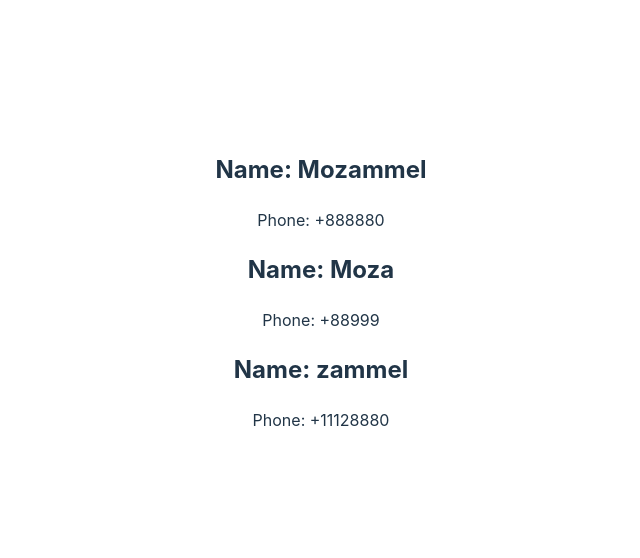
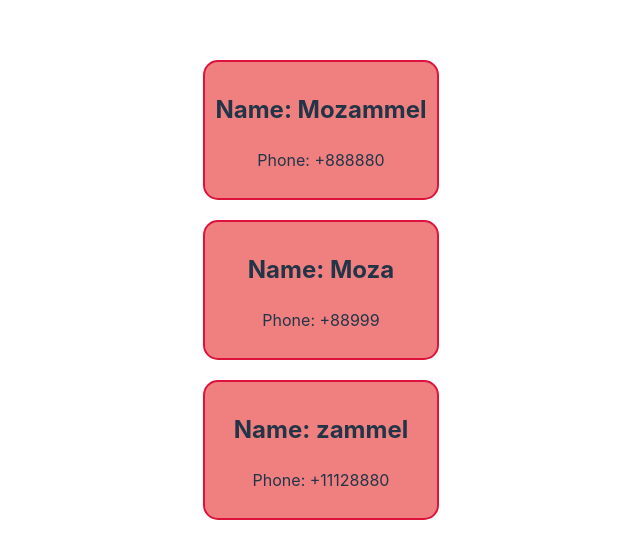
Before and after one commit to ImranSarkerWeb/react-practice, a React (Vite) app: page / in a window 1280 px wide. Shown: the part 110-668 px from the top of the page, without its empty margins (319-959 px from the left). Built offline with nearby package versions, Linux system fonts and the light colour scheme.

Commit message:
style added

```diff
--- a/src/App.css
+++ b/src/App.css
@@ -40,3 +40,10 @@
 .read-the-docs {
   color: #888;
 }
+.divs{
+  background-color: lightcoral;
+  margin: 20px;
+  border: 2px solid crimson;
+  padding: 10px;
+  border-radius: 15px;
+}
--- a/src/App.jsx
+++ b/src/App.jsx
@@ -24,12 +24,12 @@ function App() {
 
   return (
 
-    <>
+    <div className='app'>
     {
       friendList.map(friend => <Friend name={friend.name} phone={friend.phone}></Friend>)
     }
     {/* <Friend name="Mozmmeml" phone="+0711499999" > </Friend> */}
-    </>
+    </div>
   )
 }
 
--- a/src/Friend.jsx
+++ b/src/Friend.jsx
@@ -1,6 +1,6 @@
 function Friend({name, phone}){
     return(
-        <div>
+        <div className='divs'>
             <h2>Name: {name}</h2>
             <p>Phone: {phone} </p>
         </div>
```
